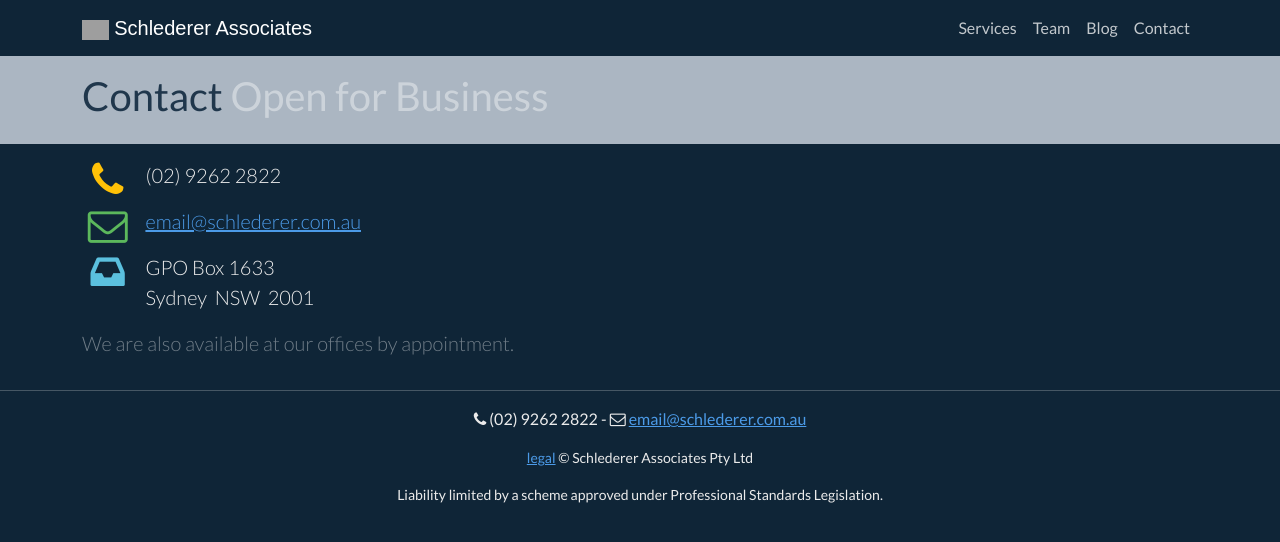
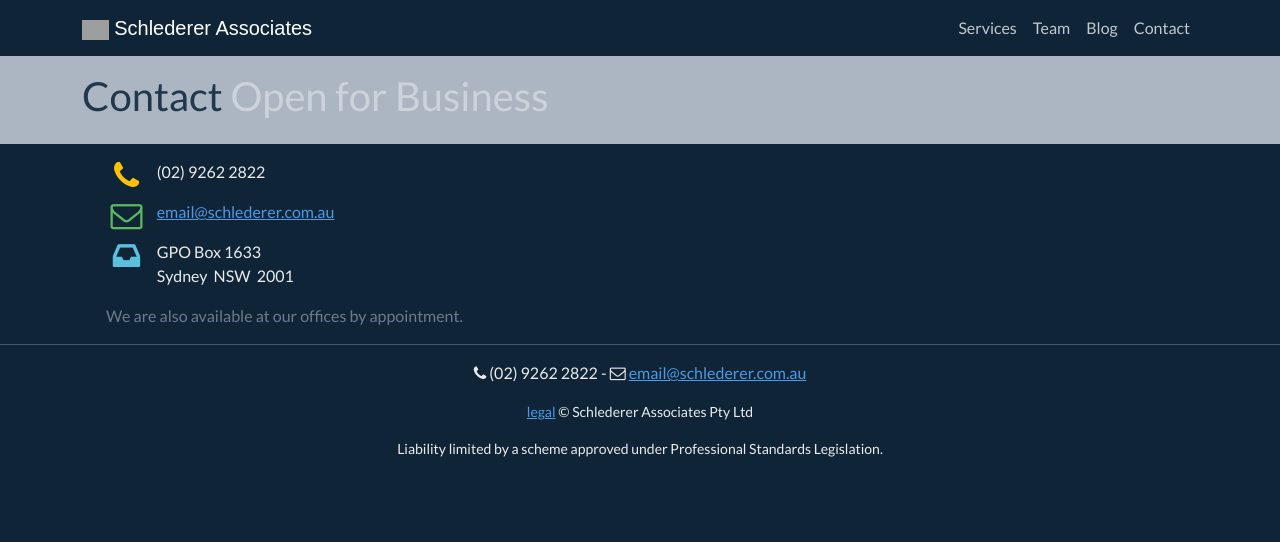
Before and after one commit to Mforcer/tax2, a Jekyll site: the page built from contact.html, in a window 1280 px wide. Shown: the top 542 px of the page. Built offline with Jekyll 4.4.1, drawn with Linux system fonts in a browser that asks for light colours; nearby versions of some CDN libraries; grey boxes are pictures that could not be loaded.

Commit message:
Update contact.html

```diff
--- a/contact.html
+++ b/contact.html
@@ -7,11 +7,9 @@ subtitle: "Open for Business"
 lead:
 ---
 
-<div class="row">
-  <div class="col-md-8 col-md-push-2 lead">
+<div class="mx-4">
     <p><i class="fa fa-phone fa-2x fa-fw text-warning pull-left"></i>{{site.biz_phone}}</p>
     <p><i class="fa fa-envelope-o fa-2x fa-fw text-success pull-left"></i><a href="mailto:{{site.biz_email}}">{{site.biz_email}}</a></p>
     <p><i class="fa fa-inbox fa-2x fa-fw text-info pull-left"></i>{{site.biz_post_box}}<br>{{site.biz_post_city}}&nbsp;&nbsp;{{site.biz_post_state}}&nbsp;&nbsp;{{site.biz_post_code}}</p>
     <p class="text-muted">We are also available at our offices by appointment.</p>
-  </div>
 </div>
```
